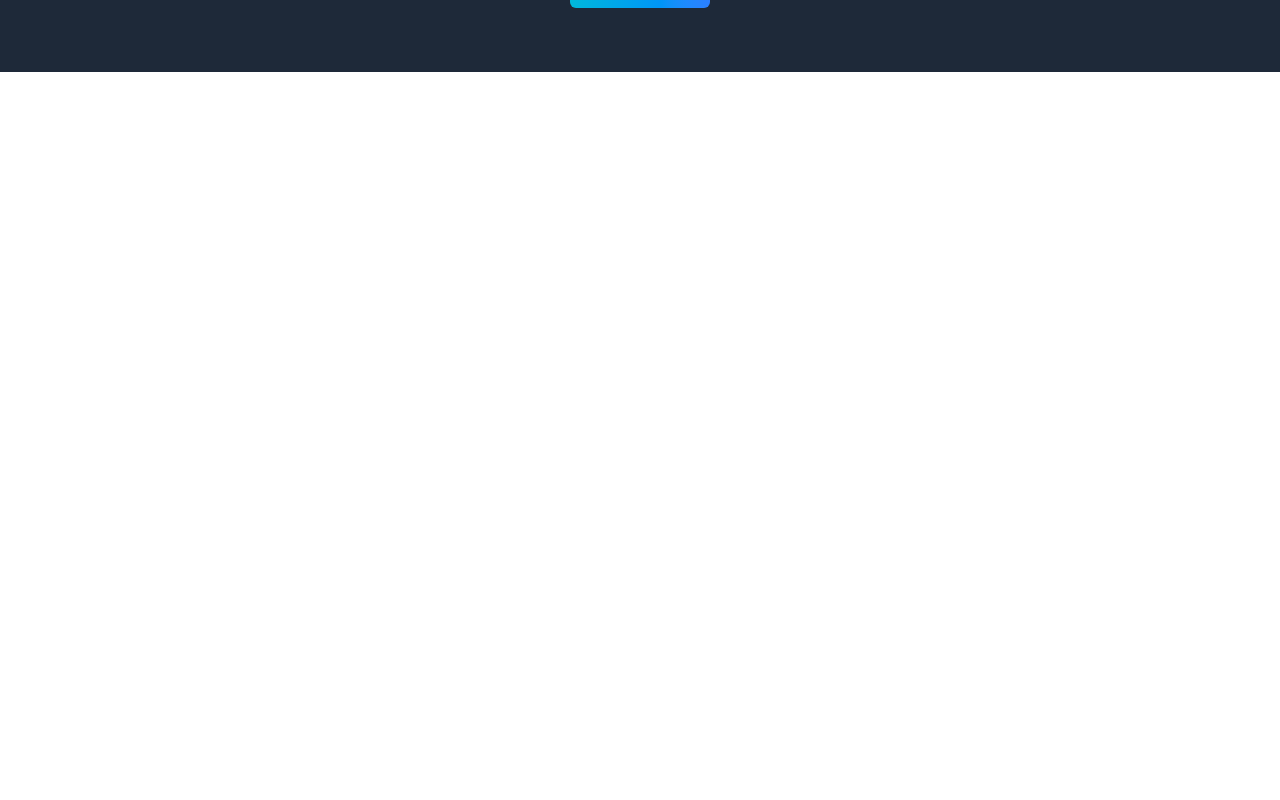
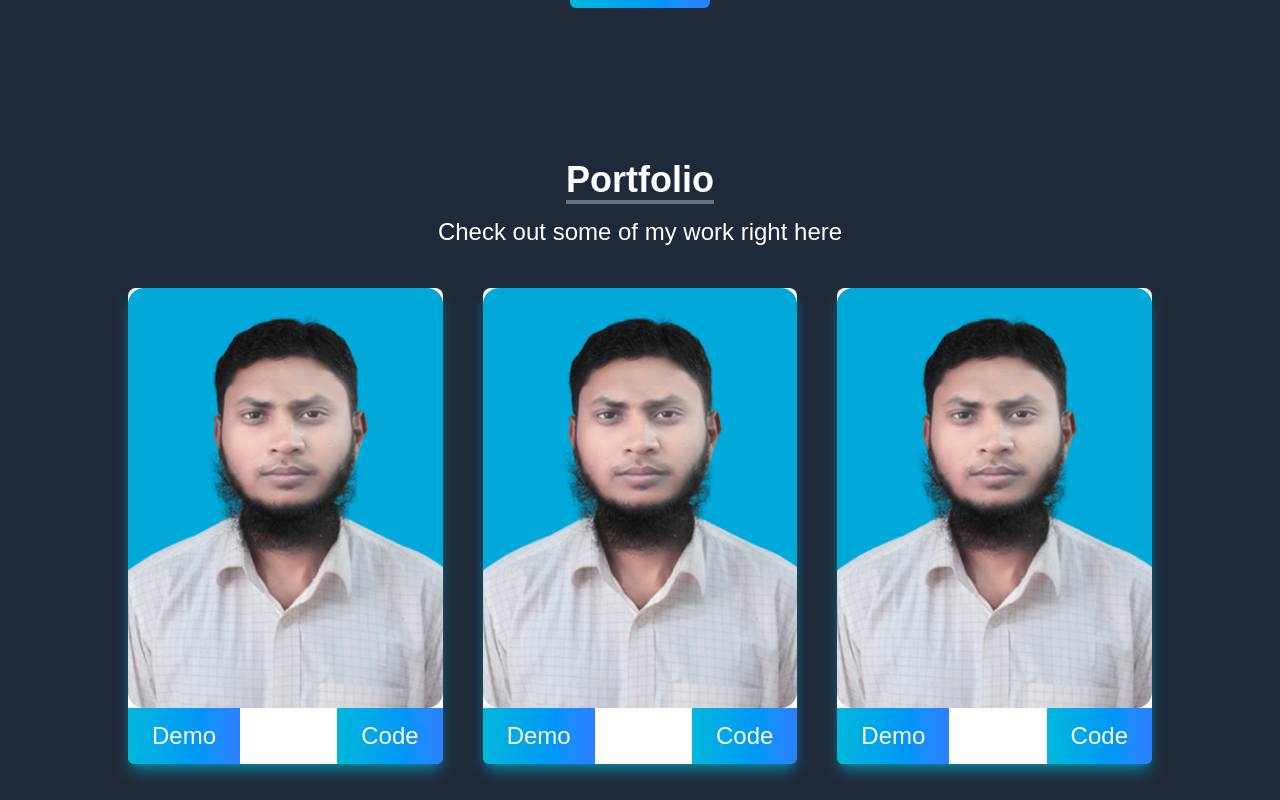
Before and after one commit to GmMamunH/gmh-portfolio, a Next.js app: page / in a window 1280 px wide. Shown: the part 880-1680 px from the top of the page. Before the commit the page ends 952 px from the top, so only its background shows below. Built offline with nearby package versions, Linux system fonts and the light colour scheme; a web font is replaced by a local one.

Commit message:
add(portfolio): page and component

```diff
--- /dev/null
+++ b/src/app/(root)/portfolio/page.tsx
@@ -0,0 +1,9 @@
+import PortfolioComponent from "@/components/Portfolio";
+
+export default function PortfolioPage() {
+  return (
+    <>
+      <PortfolioComponent />
+    </>
+  );
+}
--- a/src/app/page.tsx
+++ b/src/app/page.tsx
@@ -1,11 +1,13 @@
 import AboutPage from "./(root)/about/page";
 import HomePage from "./(root)/home/page";
+import PortfolioPage from "./(root)/portfolio/page";
 
 export default function Home() {
   return (
     <>
       <HomePage />
       <AboutPage />
+      <PortfolioPage />
     </>
   );
 }
--- a/src/components/About.tsx
+++ b/src/components/About.tsx
@@ -54,7 +54,7 @@ export default function AboutComponent() {
   };
   const [isOpen, setIsOpen] = useState(false);
   return (
-    <div name="about" className="h-full w-full bg-gray-800 py-16 px-3 md:px-6">
+    <div  className="h-full w-full bg-gray-800 py-16 px-3 md:px-6">
       <div className="text-center py-6 text-white">
         <p className="text-4xl border-b-4 border-gray-500 inline font-bold">
           About Me
--- a/src/components/Navbar.tsx
+++ b/src/components/Navbar.tsx
@@ -6,12 +6,12 @@ import { FaBars, FaTimes } from "react-icons/fa";
 export default function Navbar() {
   const [nav, setNav] = useState(false);
   const links = [
-    { id: 1, link: "home" },
-    { id: 2, link: "about" },
-    { id: 3, link: "portfolio" },
-    { id: 4, link: "experience" },
-    { id: 5, link: "skill" },
-    { id: 6, link: "contact" },
+    { id: 1, link: "/", catName: "home" },
+    { id: 2, link: "about", catName: "about" },
+    { id: 3, link: "portfolio", catName: "portfolio" },
+    { id: 4, link: "experience", catName: "experience" },
+    { id: 5, link: "skill", catName: "skill" },
+    { id: 6, link: "contact", catName: "contact" },
   ];
   return (
     <div className=" flex justify-between items-center w-full h-20 z-50 bg-slate-600 text-white fixed px-3 md:px-6">
@@ -26,13 +26,13 @@ export default function Navbar() {
       {/* ===================== logo end ======================= */}
 
       <ul className="hidden md:flex md:gap-10 ">
-        {links.map(({ id, link }) => (
+        {links.map(({ id, link, catName }) => (
           <li
             key={id}
             className="cursor-pointer text-white font-medium capitalize hover:scale-110 duration-500 "
           >
             <Link href={link} smooth duration={500}>
-              {link}
+              {catName}
             </Link>
           </li>
         ))}
--- /dev/null
+++ b/src/components/Portfolio.tsx
@@ -0,0 +1,100 @@
+import heroImg from "@/assets/images/logo/GmMamunH.jpg";
+import Image from "next/image";
+export default function PortfolioComponent(second) {
+  const project = [
+    {
+      id: 1,
+      src: heroImg,
+      imgStyle: "bg-white",
+      demo: "https://gmmamunh.vercel.app/",
+      code: "https://github.com/GmMamunH/gmh-portfolio",
+    },
+    {
+      id: 2,
+      src: heroImg,
+      imgStyle: "bg-white",
+      demo: "https://gmmamunh.vercel.app/",
+      code: "https://github.com/GmMamunH/gmh-portfolio",
+    },
+    {
+      id: 3,
+      src: heroImg,
+      imgStyle: "bg-white",
+      demo: "https://gmmamunh.vercel.app/",
+      code: "https://github.com/GmMamunH/gmh-portfolio",
+    },
+    {
+      id: 4,
+      src: heroImg,
+      imgStyle: "bg-white",
+      demo: "https://gm-mamun-h.web.app/",
+      code: "https://github.com/GmMamunH/gm-mamun-h-portfolio",
+    },
+    {
+      id: 5,
+      src: heroImg,
+      imgStyle: "bg-white",
+      demo: "https://gmmamunh.vercel.app/",
+      code: "https://github.com/GmMamunH/gmh-portfolio",
+    },
+    {
+      id: 6,
+      src: heroImg,
+      imgStyle: "bg-white",
+      demo: "https://gmmamunh.vercel.app/",
+      code: "https://github.com/GmMamunH/gmh-portfolio",
+    },
+  ];
+  return (
+    <div
+      name="portfolio"
+      className=" h-full w-full bg-gray-800 px-3  py-16 md:px-6"
+    >
+      <div className="text-center py-6 text-white">
+        <p className="text-4xl border-b-4 border-gray-500 inline  font-bold">
+          Portfolio
+        </p>
+        <p className="text-2xl py-4">Check out some of my work right here</p>
+      </div>
+      <div className="grid grid-cols-1  md:grid-cols-3 gap-10 max-w-screen-lg mx-auto ">
+        {project.map(({ id, src, demo, code, imgStyle }) => (
+          <div key={id}>
+            <div
+              className={`shadow-lg shadow-cyan-500/50 rounded-lg ${imgStyle}`}
+            >
+              <div>
+                <Image
+                  src={src}
+                  alt="GmMamunH"
+                  width={500}
+                  height={500}
+                  className="rounded-2xl mx-auto"
+                />
+
+                <div className="flex justify-between items-center gap-10">
+                  <a
+                    className="text-white bg-gradient-to-r from-cyan-500 to-blue-500 cursor-pointer px-6 py-3 rounded-bl-md text-2xl hover:font-bold duration-500"
+                    href={demo}
+                    target="_blank"
+                    rel="noreferrer"
+                  >
+                    Demo
+                  </a>
+
+                  <a
+                    className="text-white bg-gradient-to-r from-cyan-500 to-blue-500 cursor-pointer px-6 py-3 rounded-br-md text-2xl hover:font-bold duration-500"
+                    href={code}
+                    target="_blank"
+                    rel="noreferrer"
+                  >
+                    Code
+                  </a>
+                </div>
+              </div>
+            </div>
+          </div>
+        ))}
+      </div>
+    </div>
+  );
+}
```
